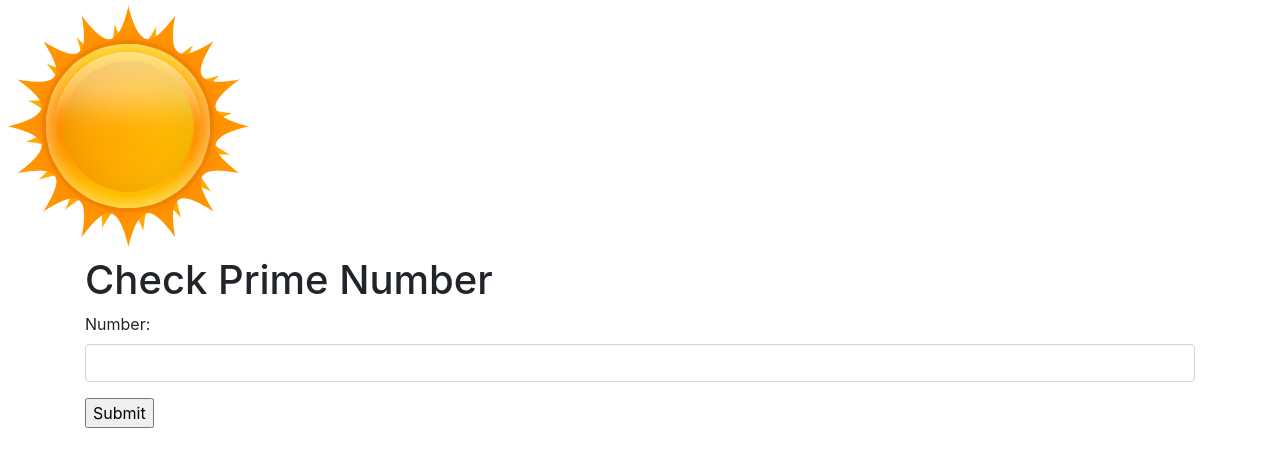
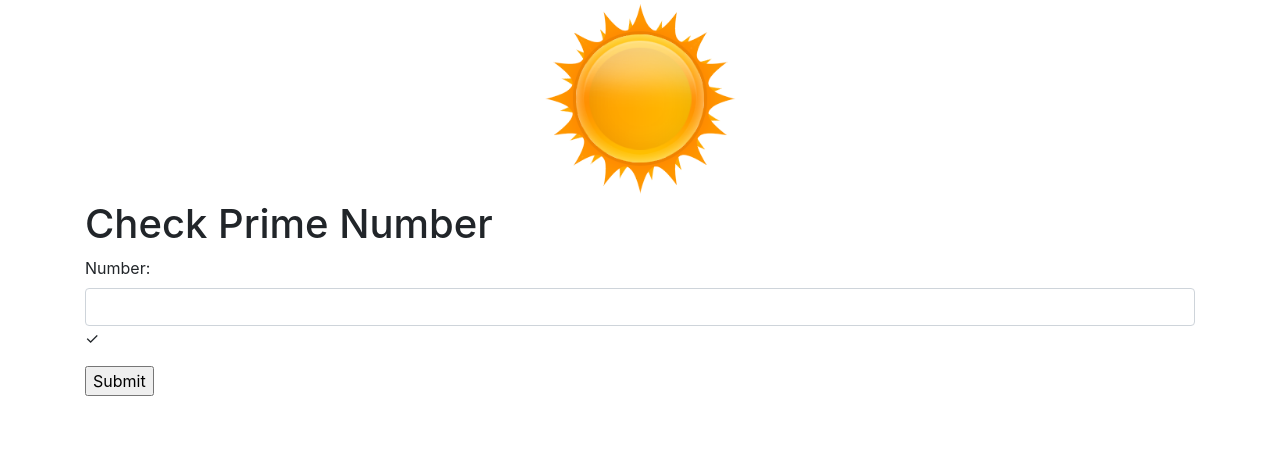
Before and after one commit to arias-spu/Node-Prime-Beta-Supreme, a website: page public/index.html in a window 1280 px wide. Drawn offline with nearby package versions, Linux system fonts and the light colour scheme.

Commit message:
It is validated, but the mark is not aligned, but it works, and the image thanks to MK and Michael is now centered

```diff
--- a/public/index.html
+++ b/public/index.html
@@ -9,19 +9,32 @@
 		<link rel="stylesheet" href="https://stackpath.bootstrapcdn.com/bootstrap/4.3.1/css/bootstrap.min.css" integrity="sha384-ggOyR0iXCbMQv3Xipma34MD+dH/1fQ784/j6cY/iJTQUOhcWr7x9JvoRxT2MZw1T" crossorigin="anonymous">
 		<style media="screen">
 			.pretty {
-				align: center
+				height: 200px;
+			    display: flex;
+			    align-items: center;
+			    justify-content: center;
 			}
+			input:invalid+span:after {
+				content: '✖'; padding­left: 5px;
+			}
+			input:valid+span:after {
+				content: '✓'; padding­left: 5px;
+			}
+
 		</style>
 	</head>
 	<body>
-		<img src="sun.png" alt="Happy Sun" class="pretty">
+		<div class="pretty">
+			<img src="sun.png" alt="Happy Sun" class="pretty">
+		</div>
 
 	    <div class="container">
 			<h1>Check Prime Number</h1>
 	        <form action="checkprime" method="GET">
 	            <div class="form-group">
 	                <label for="thenumber">Number:</label>
-	                <input type="number" class="form-control" id="thenumber" name="thenumber">
+	                <input type="number" class="form-control" id="thenumber" name="thenumber" min="2">
+					<span class="validity"></span>
 	            </div>
 	            <div class="form-group">
 	                <input type="submit" value="Submit">
```
